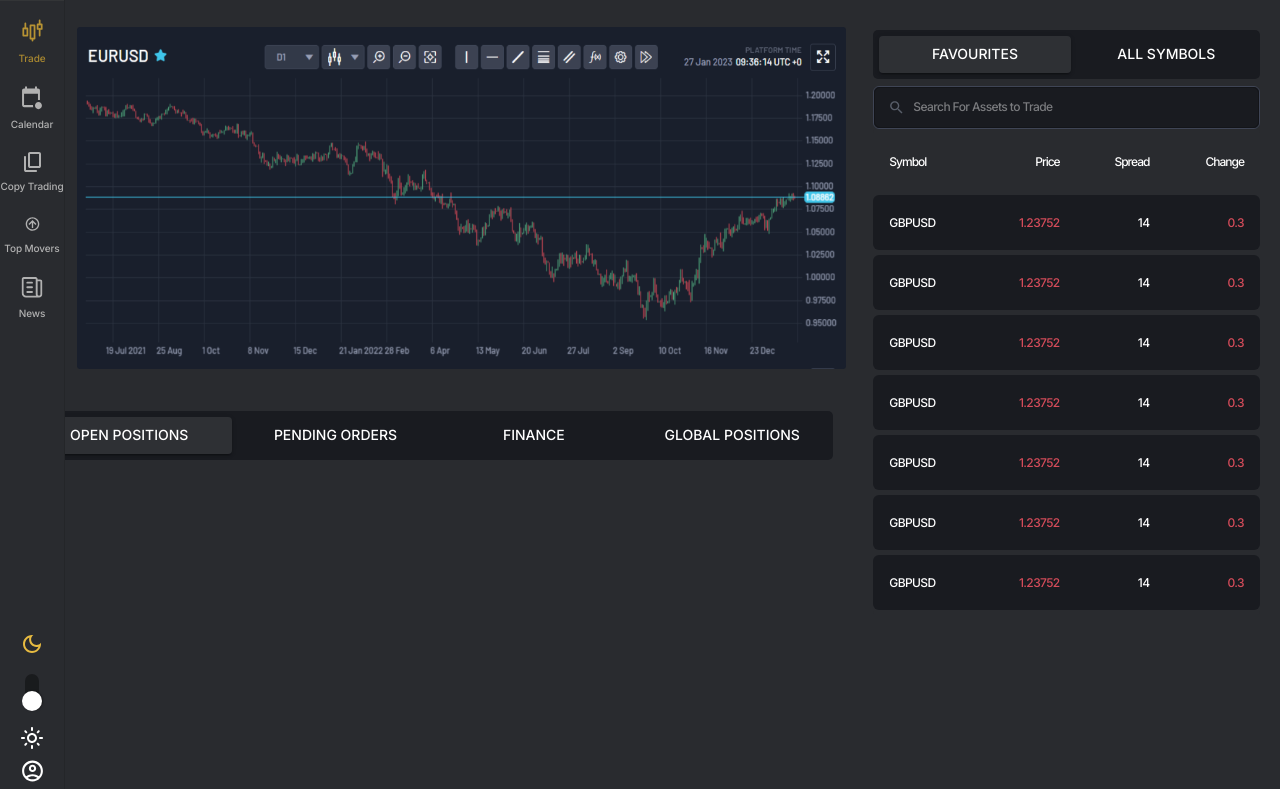
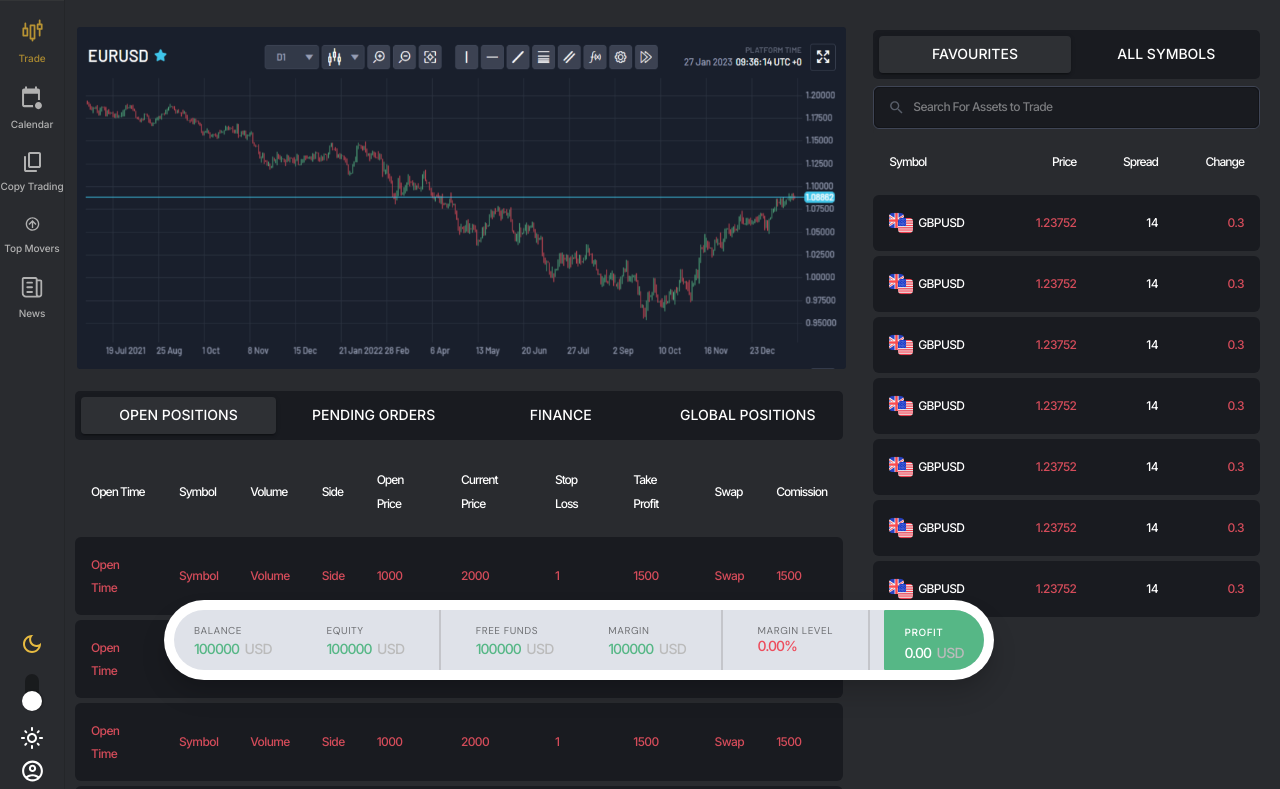
Before and after one commit to bhavesh-div/WebTradeLight, a React (Create React App) app in the folder my-app/: page /dashboard in a window 1280 px wide. Shown: the top 789 px of the page. Built offline with nearby package versions, Linux system fonts and the light colour scheme.

Commit message:
new add bottom menu

```diff
--- a/my-app/src/components/Dashboard/Dashboard.tsx
+++ b/my-app/src/components/Dashboard/Dashboard.tsx
@@ -235,6 +235,14 @@ export default function PrimarySearchAppBar() {
           <Symbols />
         </Grid>
       </Grid>
+
+      <Grid item xs={12} md={9}>
+        <Container>
+          <Box>
+            <Bottomcon />
+          </Box>
+        </Container>
+      </Grid>
     </Box>
   );
 }
--- a/my-app/src/pages/Symbols/Stocks.tsx
+++ b/my-app/src/pages/Symbols/Stocks.tsx
@@ -1,5 +1,6 @@
 import React, { useState } from "react";
 // import MainTabs from "../../components/common/MainTabs";
+import StocksTable from "./StocksTable";
 import MuiTabs from "../../components/common/MuiTabs";
 import { useGetMediaQueryUp } from "../../hooks/useGetMediaQuery";
 import { Box } from "@mui/material";
@@ -21,7 +22,7 @@ export default function Stocks() {
 
   return (
     <div>
-      <Box padding="20px" marginTop={isMdUp ? "10px" : ""}>
+      <Box padding="10px" marginLeft={isMdUp ? "65px" : ""}>
         <Box sx={{ marginBottom: "7px" }}>
           <MuiTabs
             tabData={stokesTypes}
@@ -30,6 +31,7 @@ export default function Stocks() {
             variant="fullWidth"
           />
         </Box>
+        <StocksTable />
       </Box>
     </div>
   );
--- /dev/null
+++ b/my-app/src/pages/Symbols/StocksTable.tsx
@@ -0,0 +1,187 @@
+import {
+  TableContainer,
+  Paper,
+  Table,
+  TableHead,
+  TableRow,
+  TableCell,
+  TableBody,
+  Typography,
+  Box,
+} from "@mui/material";
+
+import { stokeData } from "../../types/Dashboard/Symbol";
+
+const sdata: stokeData[] = [
+  {
+    OpenTime: "Open Time",
+    Symbol: "Symbol",
+    Volume: "Volume",
+    Side: "Side",
+    OpenPrice: 1000,
+    CurrentPrice: 2000,
+    StopLoss: 1,
+    TakeProfit: 1500,
+    Swap: "Swap",
+    Comission: 1500,
+  },
+  {
+    OpenTime: "Open Time",
+    Symbol: "Symbol",
+    Volume: "Volume",
+    Side: "Side",
+    OpenPrice: 1000,
+    CurrentPrice: 2000,
+    StopLoss: 1,
+    TakeProfit: 1500,
+    Swap: "Swap",
+    Comission: 1500,
+  },
+  {
+    OpenTime: "Open Time",
+    Symbol: "Symbol",
+    Volume: "Volume",
+    Side: "Side",
+    OpenPrice: 1000,
+    CurrentPrice: 2000,
+    StopLoss: 1,
+    TakeProfit: 1500,
+    Swap: "Swap",
+    Comission: 1500,
+  },
+  {
+    OpenTime: "Open Time",
+    Symbol: "Symbol",
+    Volume: "Volume",
+    Side: "Side",
+    OpenPrice: 1000,
+    CurrentPrice: 2000,
+    StopLoss: 1,
+    TakeProfit: 1500,
+    Swap: "Swap",
+    Comission: 1500,
+  },
+
+  {
+    OpenTime: "Open Time",
+    Symbol: "Symbol",
+    Volume: "Volume",
+    Side: "Side",
+    OpenPrice: 1000,
+    CurrentPrice: 2000,
+    StopLoss: 1,
+    TakeProfit: 1500,
+    Swap: "Swap",
+    Comission: 1500,
+  },
+];
+
+const StocksTable = () => {
+  return (
+    <TableContainer>
+      <Table
+        style={{
+          borderSpacing: "0px 5px",
+          borderCollapse: "separate",
+          border: "none",
+        }}
+      >
+        <TableHead>
+          <TableRow>
+            <TableCell sx={{ border: "none" }}>Open Time </TableCell>
+            <TableCell sx={{ border: "none" }}>Symbol</TableCell>
+            <TableCell sx={{ border: "none" }}>Volume</TableCell>
+            <TableCell sx={{ border: "none" }}>Side</TableCell>
+            <TableCell sx={{ border: "none" }}>Open Price </TableCell>
+            <TableCell sx={{ border: "none" }}>Current Price</TableCell>
+            <TableCell sx={{ border: "none" }}>Stop Loss</TableCell>
+            <TableCell sx={{ border: "none" }}>Take Profit</TableCell>
+            <TableCell sx={{ border: "none" }}>Swap</TableCell>
+            <TableCell sx={{ border: "none" }}> Comission </TableCell>
+          </TableRow>
+        </TableHead>
+
+        <TableBody>
+          {sdata.map((row, index) => (
+            <TableRow
+              key={index}
+              sx={{
+                backgroundColor: "#191B20",
+                marginBottom: "3px",
+                borderRadius: "4px",
+                "& td:first-of-type": {
+                  borderTopLeftRadius: "6px",
+                  borderBottomLeftRadius: "6px",
+                },
+                "& td:last-child": {
+                  borderTopRightRadius: "6px",
+                  borderBottomRightRadius: "6px",
+                },
+              }}
+            >
+              <TableCell sx={{ border: "none" }}>
+                <Typography sx={{ color: "#D54C5A", fontSize: "12px" }}>
+                  {row.OpenTime}
+                </Typography>
+              </TableCell>
+
+              <TableCell sx={{ border: "none" }}>
+                <Typography sx={{ color: "#D54C5A", fontSize: "12px" }}>
+                  {row.Symbol}
+                </Typography>
+              </TableCell>
+
+              <TableCell sx={{ border: "none" }}>
+                <Typography sx={{ color: "#D54C5A", fontSize: "12px" }}>
+                  {row.Volume}
+                </Typography>
+              </TableCell>
+
+              <TableCell sx={{ border: "none" }}>
+                <Typography sx={{ color: "#D54C5A", fontSize: "12px" }}>
+                  {row.Side}
+                </Typography>
+              </TableCell>
+
+              <TableCell sx={{ border: "none" }}>
+                <Typography sx={{ color: "#D54C5A", fontSize: "12px" }}>
+                  {row.OpenPrice}
+                </Typography>
+              </TableCell>
+
+              <TableCell sx={{ border: "none" }}>
+                <Typography sx={{ color: "#D54C5A", fontSize: "12px" }}>
+                  {row.CurrentPrice}
+                </Typography>
+              </TableCell>
+
+              <TableCell sx={{ border: "none" }}>
+                <Typography sx={{ color: "#D54C5A", fontSize: "12px" }}>
+                  {row.StopLoss}
+                </Typography>
+              </TableCell>
+
+              <TableCell sx={{ border: "none" }}>
+                <Typography sx={{ color: "#D54C5A", fontSize: "12px" }}>
+                  {row.TakeProfit}
+                </Typography>
+              </TableCell>
+
+              <TableCell sx={{ border: "none" }}>
+                <Typography sx={{ color: "#D54C5A", fontSize: "12px" }}>
+                  {row.Swap}
+                </Typography>
+              </TableCell>
+              <TableCell sx={{ border: "none" }}>
+                <Typography sx={{ color: "#D54C5A", fontSize: "12px" }}>
+                  {row.Comission}
+                </Typography>
+              </TableCell>
+            </TableRow>
+          ))}
+        </TableBody>
+      </Table>
+    </TableContainer>
+  );
+};
+export default StocksTable;
--- a/my-app/src/pages/Symbols/SymbolTable.tsx
+++ b/my-app/src/pages/Symbols/SymbolTable.tsx
@@ -7,6 +7,7 @@ import {
   TableCell,
   TableBody,
   Typography,
+  Box,
 } from "@mui/material";
 
 import { symbolsData } from "../../types/Dashboard/Symbol";
@@ -106,14 +107,19 @@ const SymbolTable = () => {
               }}
             >
               <TableCell sx={{ border: "none" }}>
+                <Box display="flex" alignItems="center">
+                  <img src={`/Images/Symbols/${row.Symbol}`} alt="" />
+                  &nbsp;
                   <Typography
                     sx={{
                       color: "#FFFFFF",
                       fontSize: "12px",
                     }}
                   >
+                    &nbsp;
                     {row.SymbolName}
                   </Typography>
+                </Box>
               </TableCell>
               <TableCell sx={{ textAlign: "right", border: "none" }}>
                 <Typography sx={{ color: "#D54C5A", fontSize: "12px" }}>
--- a/my-app/src/pages/Symbols/bottomcon.tsx
+++ b/my-app/src/pages/Symbols/bottomcon.tsx
@@ -12,6 +12,7 @@ function bottomcon() {
           height: "80px",
           width: "830px",
           top: "600px",
+          marginLeft: "100px",
           borderRadius: "100px",
           boxShadow:
             "rgba(0, 0, 0, 0.15) 0px 15px 25px, rgba(0, 0, 0, 0.05) 0px 5px 10px;",
```
Also changed, not shown: my-app/src/types/Dashboard/Symbol.ts (+13 -0 lines), my-app/public/Images/Symbols/symbol.png (added). Lines whose indentation alone changed are shown as unchanged.
